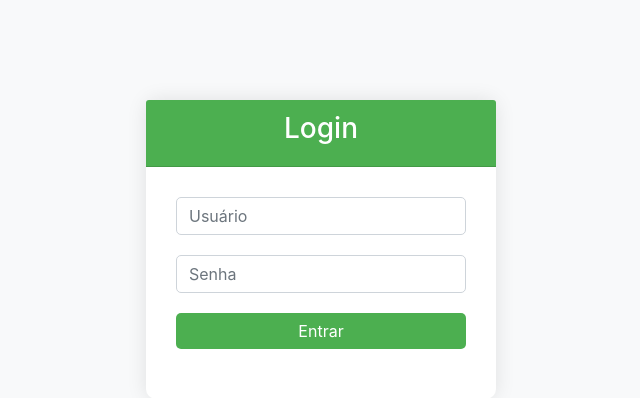
After one commit to paulogeraldo1/prj-eng-software, a Flask app: template templates/login.html in a window 1280 px wide. The commit adds this page. Shown: the top 398 px of the page, without its empty margins (319-959 px from the left). Run offline with Flask 3, Linux system fonts and the light colour scheme; the template is opened without the code that fills it, so the values that code supplies are empty; some libraries are stand-ins or nearby versions.

Commit message:
tela de login

```diff
--- a/app.py
+++ b/app.py
@@ -1,4 +1,5 @@
-from flask import Flask, render_template, request, redirect, flash
+from flask import Flask, render_template, request, redirect, flash, session, url_for
+from functools import wraps
 
 app = Flask(__name__)
 app.secret_key = 'qwerty1234'
@@ -9,7 +10,36 @@ contas_pagas = []
 renda = 0
 saldo_restante = 0
 
+usuarios = {'user': '1234', 'user2':'4321'}
+
+def login_required(f):
+    @wraps(f)
+    def decorated_function(*args, **kwargs):
+        if 'usuario' not in session:
+#            flash('Faça login para acessar esta página.', 'error')
+            return redirect(url_for('login'))
+        return f(*args, **kwargs)
+    return decorated_function
+
 @app.route('/')
+def login():
+    return render_template('login.html')
+
+@app.route('/login', methods=['POST'])
+def autenticar():
+    usuario = request.form['usuario']
+    senha = request.form['senha']
+
+    if usuario in usuarios and usuarios[usuario] == senha:
+        session['usuario'] = usuario
+        return redirect('/index')
+    else:
+#        flash('Credenciais inválidas. Por favor, tente novamente.', 'error')
+        return render_template('login.html', error=True)
+
+
+@app.route('/index')
+@login_required
 def index():
     # Cálculo do saldo restante
     total_contas_pagas = sum(conta['valor'] for conta in contas_pagas)
@@ -17,25 +47,35 @@ def index():
 
     return render_template('index.html', contas=contas_a_pagar, contas_pagas=contas_pagas, renda=renda, saldo_restante=saldo_restante, total_contas_pagas=total_contas_pagas)
 
+@app.route('/logout')
+@login_required
+def logout():
+    session.pop('usuario', None)
+#    flash('Logout realizado com sucesso.', 'success')
+    return redirect(url_for('login'))
+
+
 @app.route('/configurar_saldo', methods=['POST'])
+@login_required
 def configurar_saldo():
     global renda
     renda_str = request.form['renda'].strip()
 
     if not renda_str:
         flash('Por favor, preencha o campo de renda.', 'error')
-        return redirect('/')
+        return redirect('index')
 
     try:
         renda = float(renda_str)
     except ValueError:
         flash('O valor da renda inserido não é válido.', 'error')
-        return redirect('/')
+        return redirect('/index')
 
-    return redirect('/')
+    return redirect('/index')
 
 
 @app.route('/adicionar_conta', methods=['POST'])
+@login_required
 def adicionar_conta():
     global saldo_restante
     descricao = request.form['descricao'].strip()  # Remove espaços em branco extras
@@ -44,57 +84,60 @@ def adicionar_conta():
     # Verifica se os campos estão vazios
     if not descricao or not valor_str:
         flash('Por favor, preencha todos os campos.', 'error')
-        return redirect('/')
+        return redirect('/index')
 
     # Tenta converter o valor para float
     try:
         valor = float(valor_str)
     except ValueError:
         flash('O valor inserido não é válido.', 'error')
-        return redirect('/')
+        return redirect('/index')
 
     # Verifica se a conta já está na lista de contas pagas
     for conta in contas_pagas:
         if conta['descricao'] == descricao:
             flash('Esta conta já foi paga.', 'error')
-            return redirect('/')
+            return redirect('/index')
 
     # Verifica se a conta já está na lista de contas a pagar
     for conta in contas_a_pagar:
         if conta['descricao'] == descricao:
             flash('Esta conta já foi adicionada.', 'error')
-            return redirect('/')
+            return redirect('/index')
 
     contas_a_pagar.append({'descricao': descricao, 'valor': valor})
     flash('Conta adicionada com sucesso.', 'success')
-    return redirect('/')
+    return redirect('/index')
 
 @app.route('/pagar_conta/<int:indice>')
+@login_required
 def pagar_conta(indice):
     global saldo_restante
     global renda
     # Verifica se a lista contas_a_pagar está vazia
     if not contas_a_pagar:
         flash('Não há contas a pagar.', 'error')
-        return redirect('/')
+        return redirect('/index')
 
     conta = contas_a_pagar.pop(indice)
     contas_pagas.append(conta)
-    return redirect('/')
+    return redirect('/index')
 
 @app.route('/excluir_conta/<int:indice>')
+@login_required
 def excluir_conta(indice):
     del contas_a_pagar[indice]
     flash('Conta excluída com sucesso!', 'success')
-    return redirect('/')
+    return redirect('/index')
 
 @app.route('/editar_conta/<int:indice>', methods=['GET', 'POST'])
+@login_required
 def editar_conta(indice):
     if request.method == 'GET':
         # Verifica se o índice está dentro dos limites da lista contas_a_pagar
         if indice < 0 or indice >= len(contas_a_pagar):
             flash('Conta não encontrada.', 'error')
-            return redirect('/')
+            return redirect('/index')
 
         conta = contas_a_pagar[indice]
         return render_template('editar_conta.html', indice=indice, conta=conta)
@@ -119,7 +162,7 @@ def editar_conta(indice):
         contas_a_pagar[indice]['descricao'] = descricao
         contas_a_pagar[indice]['valor'] = valor
         flash('Conta atualizada com sucesso.', 'success')
-        return redirect('/')
+        return redirect('/index')
 
 if __name__ == '__main__':
     app.run(debug=True)
--- a/templates/index.html
+++ b/templates/index.html
@@ -44,7 +44,7 @@
             cursor: pointer;
         }
         input[type="submit"]:hover {
-            background-color: #45a049;
+            background-color: #4CAF50;
         }
         ul {
             list-style-type: none;
@@ -95,6 +95,9 @@
                 <input type="text" id="valor" name="valor"><br>
                 <input type="submit" value="Adicionar">
             </form>
+            <form action="/logout" method="GET" class="logout-btn">
+                <input type="submit" value="Logout">
+            </form>
         </div>
         <div class="column">
             <h2>Contas Pagas</h2>
--- /dev/null
+++ b/templates/login.html
@@ -0,0 +1,75 @@
+<!DOCTYPE html>
+<html lang="en">
+<head>
+    <meta charset="UTF-8">
+    <meta name="viewport" content="width=device-width, initial-scale=1.0">
+    <title>Login</title>
+    <link rel="stylesheet" href="https://stackpath.bootstrapcdn.com/bootstrap/4.5.2/css/bootstrap.min.css">
+    <style>
+        body {
+            background-color: #f8f9fa;
+        }
+        .login-container {
+            margin-top: 100px;
+        }
+        .card {
+            border: none;
+            border-radius: 10px;
+            box-shadow: 0 0 20px rgba(0, 0, 0, 0.1);
+        }
+        .card-header {
+            background-color: #4CAF50;
+            color: #fff;
+            text-align: center;
+            border-radius: 10px 10px 0 0;
+        }
+        .card-body {
+            padding: 30px;
+        }
+        .form-group {
+            margin-bottom: 20px;
+        }
+        .form-control {
+            border-radius: 5px;
+        }
+        .btn-primary {
+            background-color: #4CAF50;
+            border: none;
+            border-radius: 5px;
+            width: 100%;
+        }
+        .btn-primary:hover {
+            background-color: #4CAF50;
+        }
+    </style>
+</head>
+<body>
+    <div class="container">
+        <div class="row justify-content-center login-container">
+            <div class="col-md-4">
+                <div class="card">
+                    <div class="card-header">
+                        <h3>Login</h3>
+                    </div>
+                    <div class="card-body">
+                        {% if error %}
+                        <p class="error-message">Credenciais inválidas. Por favor, tente novamente.</p>
+                        {% endif %}
+                        <form action="/login" method="post">
+                            <div class="form-group">
+                                <input type="text" class="form-control" id="usuario" name="usuario" placeholder="Usuário" required>
+                            </div>
+                            <div class="form-group">
+                                <input type="password" class="form-control" id="senha" name="senha" placeholder="Senha" required>
+                            </div>
+                            <div class="form-group">
+                                <button type="submit" class="btn btn-primary">Entrar</button>
+                            </div>
+                        </form>
+                    </div>
+                </div>
+            </div>
+        </div>
+    </div>
+</body>
+</html>
```
